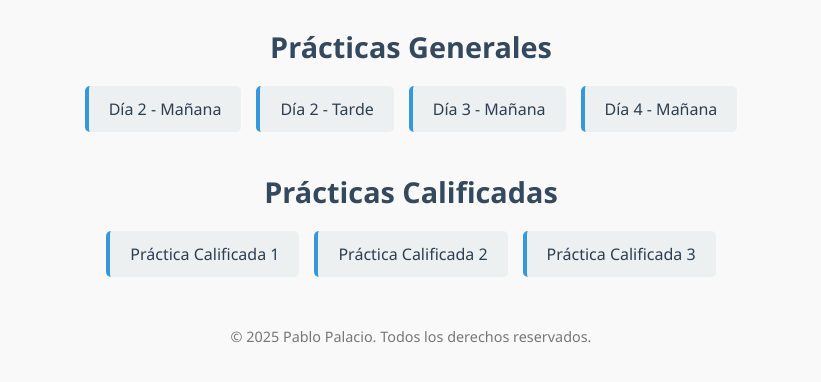
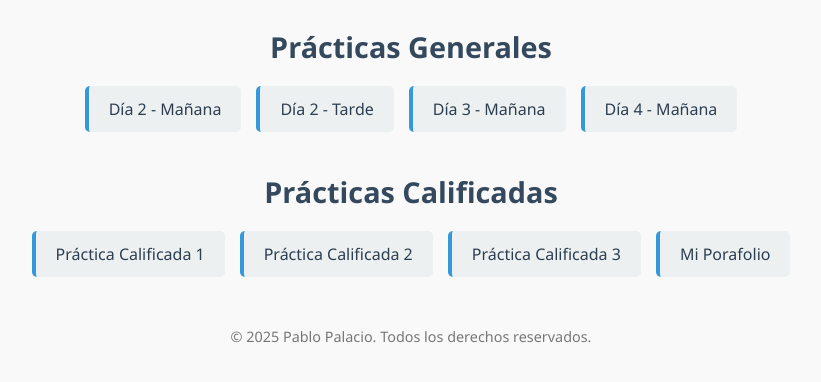
Before and after one commit to pablopalacio/Funval-G4, a website: page index.html in a window 1280 px wide. Shown: the part 126-508 px from the top of the page, without its empty margins (229-1050 px from the left). Drawn offline with Linux system fonts and the light colour scheme.

Commit message:
Modificación Index

```diff
--- a/index.html
+++ b/index.html
@@ -29,6 +29,7 @@
         <a href="./dia-2/practicacalificada1/index.html">Práctica Calificada 1</a>
         <a href="./dia-3/practicaTarde/index.html">Práctica Calificada 2</a>
         <a href="./dia-4/practicaCalificada/index.html">Práctica Calificada 3</a>
+        <a href="./portafolio/index.html">Mi Porafolio</a>
       </div>
     </section>
   </main>
```
